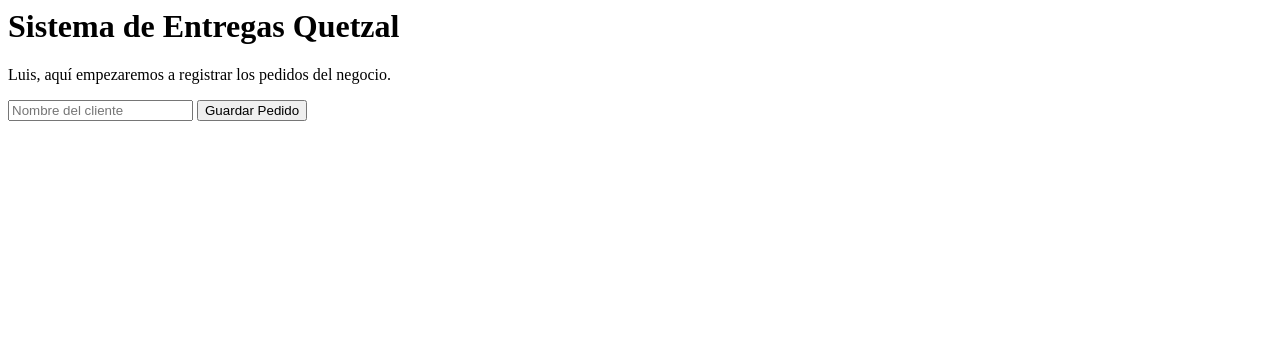
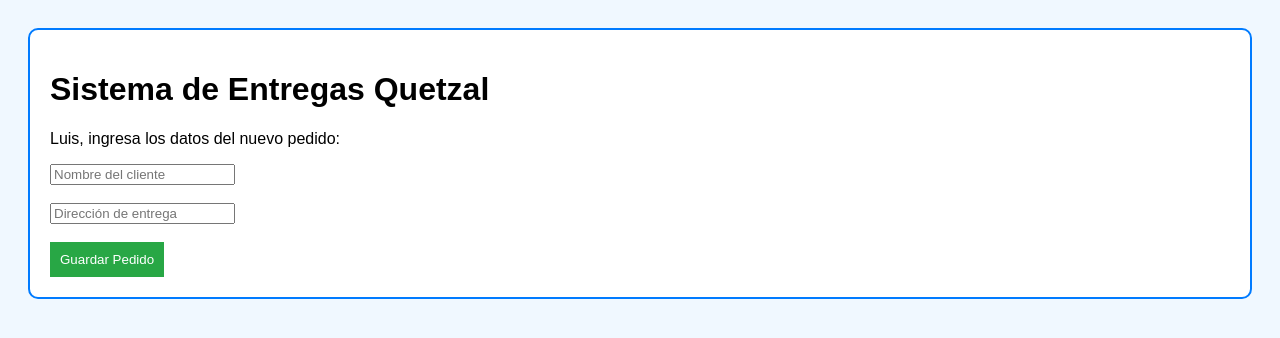
Before and after one commit to luis213gar-pixel/quetzal-entregas, a plain HTML site: page index.html in a window 1280 px wide. Drawn offline with Linux system fonts and the light colour scheme.

Commit message:
Agregado Formulario

```diff
--- a/index.html
+++ b/index.html
@@ -1,4 +1,24 @@
-<h1>Sistema de Entregas Quetzal</h1>
-<p>Luis, aquí empezaremos a registrar los pedidos del negocio.</p>
-<input type="text" placeholder="Nombre del cliente">
-<button>Guardar Pedido</button>
+<!DOCTYPE html>
+<html>
+<head>
+    <title>Quetzal Entregas</title>
+    <style>
+        body { font-family: sans-serif; padding: 20px; background-color: #f0f8ff; }
+        .caja { border: 2px solid #007bff; padding: 20px; border-radius: 10px; background: white; }
+        button { background-color: #28a745; color: white; border: none; padding: 10px; cursor: pointer; }
+    </style>
+</head>
+<body>
+    <div class="caja">
+        <h1>Sistema de Entregas Quetzal</h1>
+        <p>Luis, ingresa los datos del nuevo pedido:</p>
+
+        <input type="text" id="cliente" placeholder="Nombre del cliente"><br><br>
+        <input type="text" id="direccion" placeholder="Dirección de entrega"><br><br>
+
+        <button onclick="alert('¡Pedido de ' + document.getElementById('cliente').value + ' guardado con éxito!')">
+            Guardar Pedido
+        </button>
+    </div>
+</body>
+</html>
```
